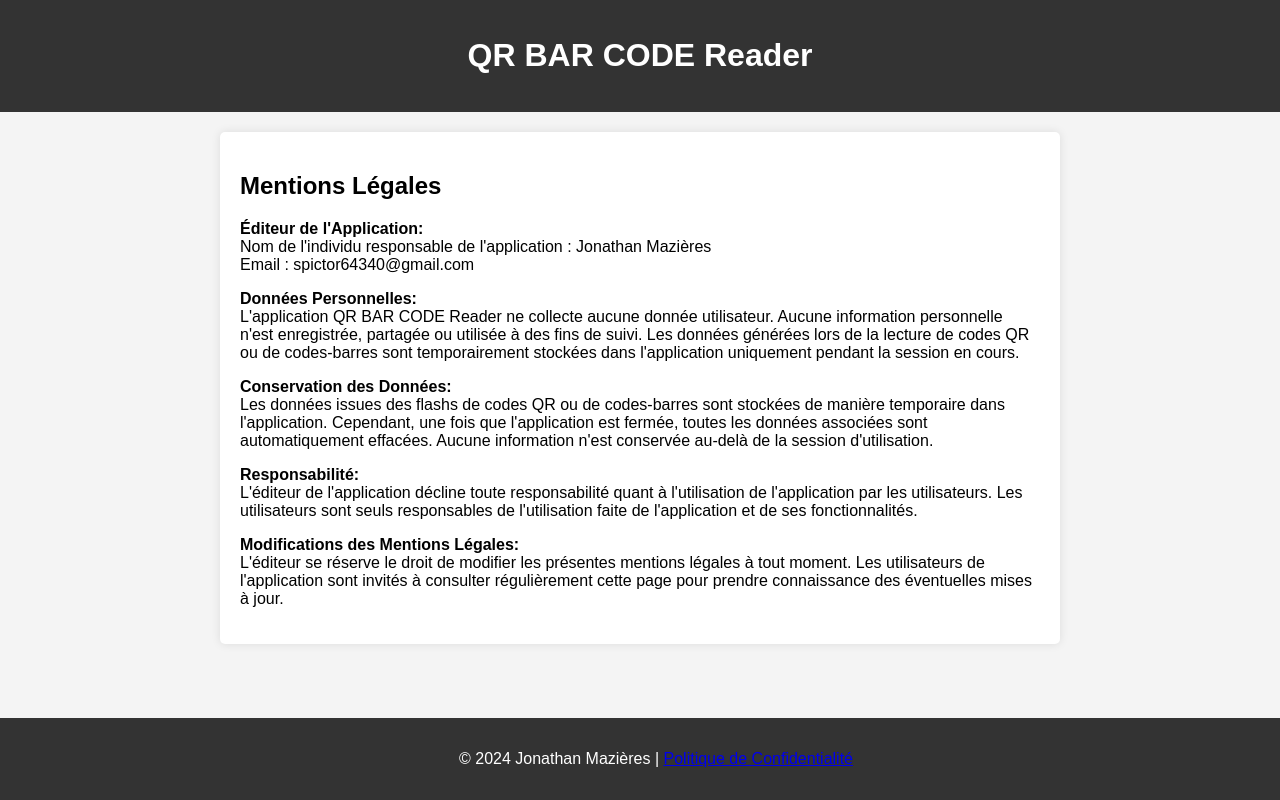
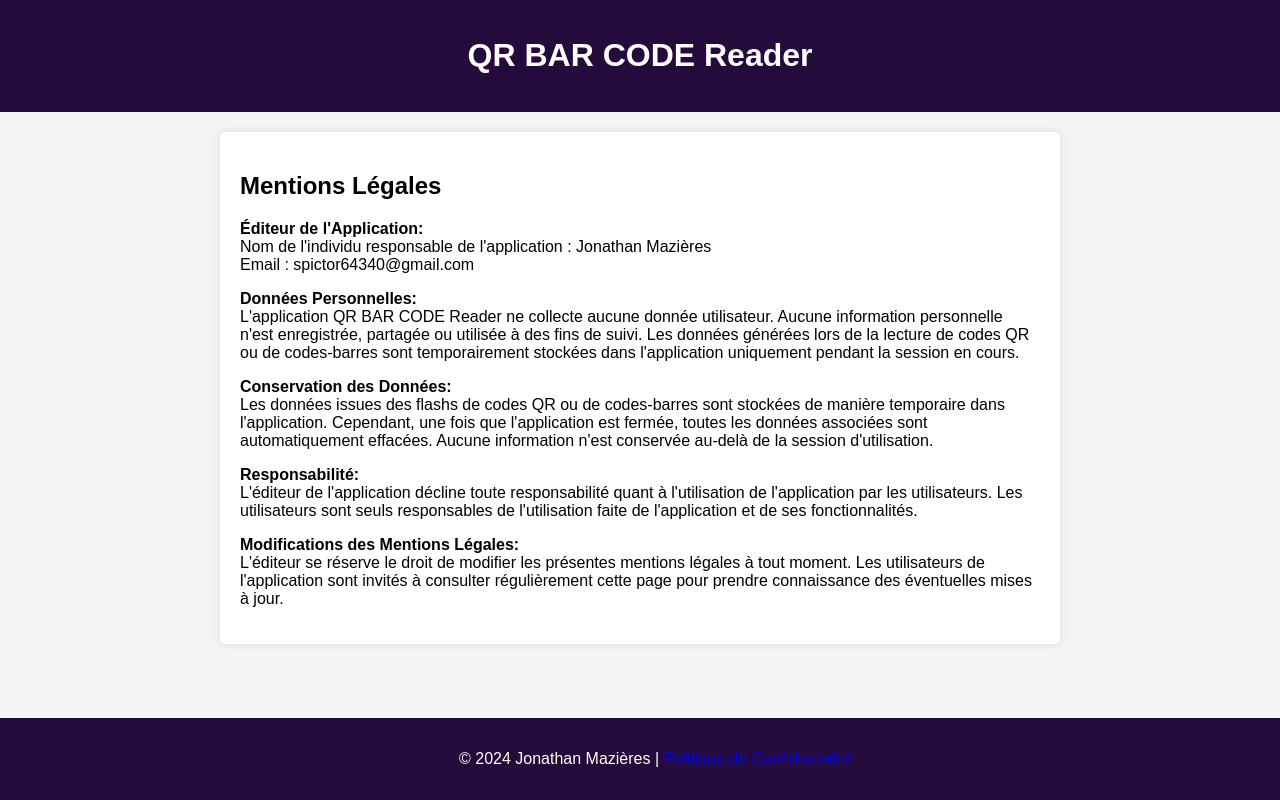
Before and after one commit to Jonathan64340/qrbarcodereader.github.io, a website: page index.html in a window 1280 px wide. Drawn offline with Linux system fonts and the light colour scheme.

Commit message:
update style

```diff
--- a/index.html
+++ b/index.html
@@ -13,7 +13,7 @@
         }
 
         header {
-            background-color: #333;
+            background-color: #240B3B;
             color: #fff;
             text-align: center;
             padding: 1em;
@@ -26,12 +26,13 @@
             background-color: #fff;
             box-shadow: 0 0 10px rgba(0, 0, 0, 0.1);
             border-radius: 5px;
+            margin-bottom: 100px;
         }
 
         footer {
             text-align: center;
             padding: 1em;
-            background-color: #333;
+            background-color: #240B3B;
             color: #fff;
             position: fixed;
             bottom: 0;
```
